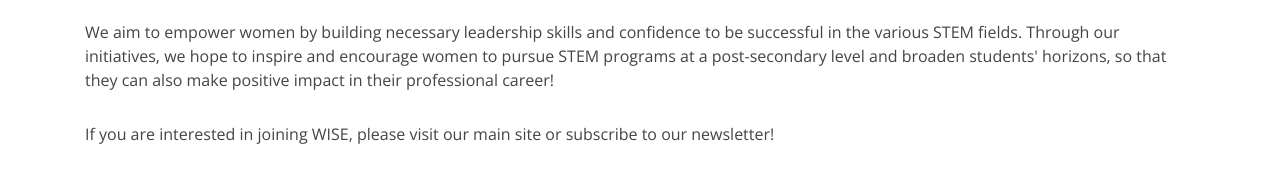
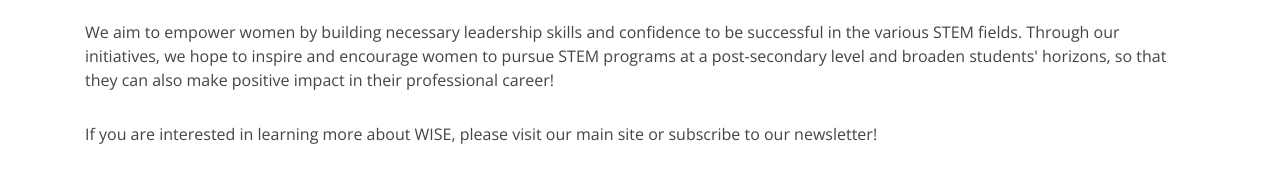
Before and after one commit to WISE-UofT/frosh-kit, a plain HTML site: page index.html in a window 1280 px wide. Shown: the part 1040-1221 px from the top of the page. Drawn offline with nearby package versions, Linux system fonts and the light colour scheme.

Commit message:
Fixed some sentences

```diff
--- a/index.html
+++ b/index.html
@@ -103,7 +103,7 @@
                             fields. Through our initiatives, we hope to inspire and encourage women to pursue STEM programs at a
                             post-secondary level and broaden students' horizons, so that they can also make positive impact in their
                             professional career!</p>
-                        <p>If you are interested in joining WISE, please visit our main site or subscribe to our newsletter!</p>
+                        <p>If you are interested in learning more about WISE, please visit our main site or subscribe to our newsletter!</p>
                         <a class="btn-current" href="https://wiseuoft.org/" role="button">Visit our main site</a>
                         <a class="btn-current" href="https://wiseuoft.us4.list-manage.com/subscribe?u=e3db15855c7566e653f237487&id=44d045902f" role="button">Subscribe to newsletter</a>
                         </div>
```
